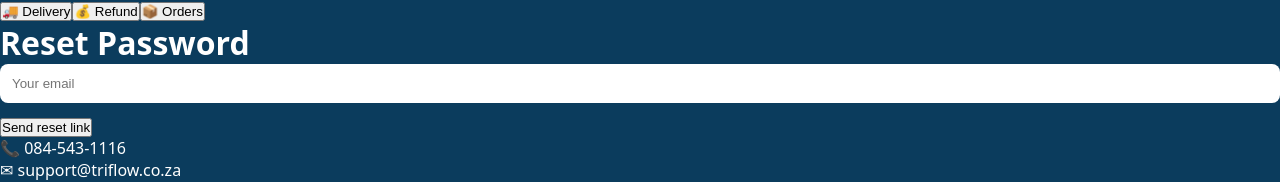
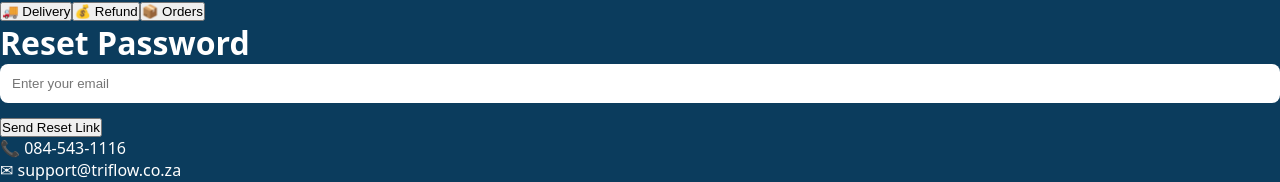
Before and after one commit to SMARTIED/triflow-pwa, a Next.js app: page /reset-password in a window 1280 px wide. Shown: the part 141-323 px from the top of the page. Built offline with nearby package versions, Linux system fonts and the light colour scheme; no server answers.

Commit message:
Fix reset password Firebase auth and disable prerender

```diff
--- a/src/app/reset-password/page.tsx
+++ b/src/app/reset-password/page.tsx
@@ -1,30 +1,25 @@
 "use client";
+
+export const dynamic = "force-dynamic";
 
 import { useState } from "react";
 import { sendPasswordResetEmail } from "firebase/auth";
-import { getFirebaseAuth } from "@/lib/firebase";
+import { auth } from "@/lib/firebase";
 
 export default function ResetPasswordPage() {
   const [email, setEmail] = useState("");
   const [message, setMessage] = useState("");
-  const [loading, setLoading] = useState(false);
+  const [error, setError] = useState("");
 
   async function handleReset() {
-    if (!email) {
-      setMessage("Please enter your email");
-      return;
-    }
+    setError("");
+    setMessage("");
 
     try {
-      setLoading(true);
-      const auth = getFirebaseAuth();
       await sendPasswordResetEmail(auth, email);
-      setMessage("Password reset link sent to your email");
+      setMessage("Password reset email sent. Check your inbox.");
     } catch (err: any) {
-      console.error(err);
-      setMessage(err.message || "Reset failed");
-    } finally {
-      setLoading(false);
+      setError(err.message || "Failed to send reset email");
     }
   }
 
@@ -34,16 +29,15 @@ export default function ResetPasswordPage() {
 
       <input
         type="email"
-        placeholder="Your email"
+        placeholder="Enter your email"
         value={email}
-        onChange={e => setEmail(e.target.value)}
+        onChange={(e) => setEmail(e.target.value)}
       />
 
-      <button onClick={handleReset} disabled={loading}>
-        {loading ? "Sending..." : "Send reset link"}
-      </button>
+      <button onClick={handleReset}>Send Reset Link</button>
 
-      {message && <p>{message}</p>}
+      {message && <p style={{ color: "green" }}>{message}</p>}
+      {error && <p style={{ color: "red" }}>{error}</p>}
     </div>
   );
 }
```
